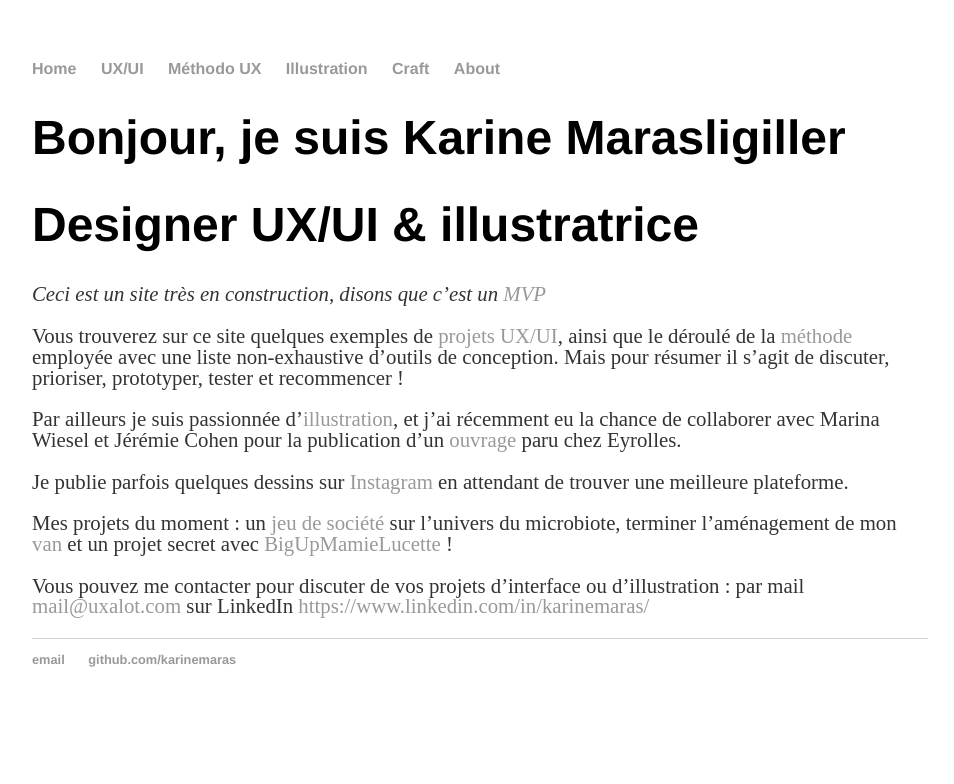
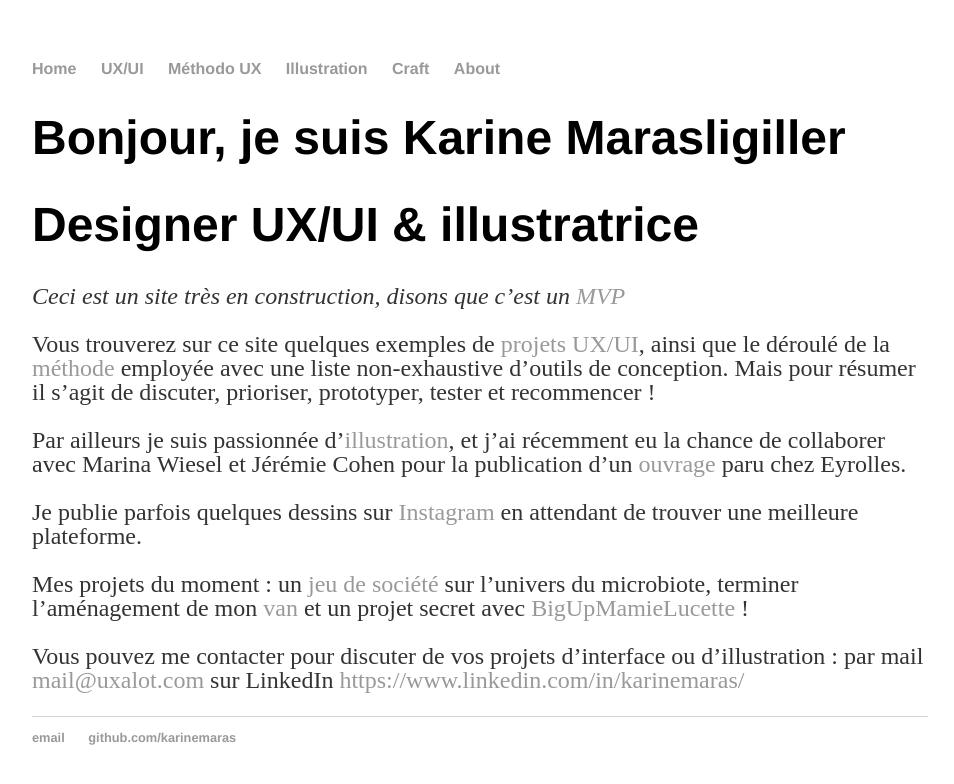
Before and after one commit to KarineMaras/karinemaras.github.io, a Jekyll site: the page built from index.md, in a window 1280 px wide. Shown: the top 784 px of the page, without its empty margins (160-1114 px from the left). Built offline with Jekyll 4.4.1, drawn with Linux system fonts in a browser that asks for light colours.

Commit message:
Update main.css

```diff
--- a/css/main.css
+++ b/css/main.css
@@ -24,7 +24,7 @@ h1 {
     font-family:'Helvetica', 'Arial', 'Sans-Serif';
 }
 p {
-    font-size: 1.3em;
+    font-size: 1.5em;
     line-height: 1em;
     color: #333;
 }
```
